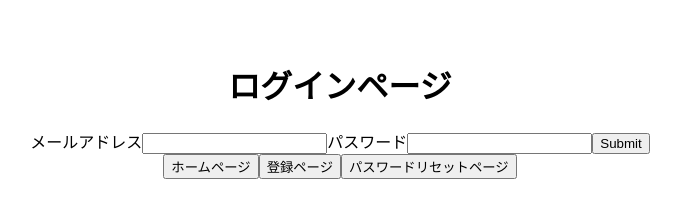
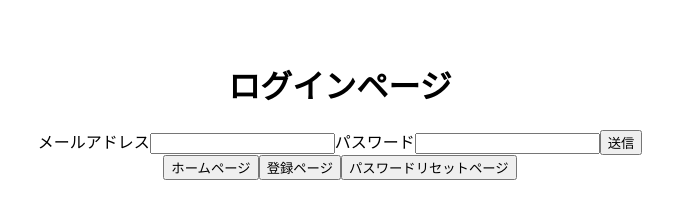
Before and after one commit to ryuji55/priority-in-life, a React (Vite) app in the folder frontend/: page /login in a window 1280 px wide. Shown: the top 220 px of the page, without its empty margins (300-981 px from the left). Built offline with nearby package versions, Linux system fonts and the light colour scheme.

Commit message:
frontendログイン周りの修正

```diff
--- a/frontend/src/common/components/login/index.tsx
+++ b/frontend/src/common/components/login/index.tsx
@@ -25,11 +25,15 @@ export const LoginPage: FC = () => {
       <p>{error}</p>
       <h1>ログインページ</h1>
       <form onSubmit={handleSubmit(onSubmit)}>
-        <label>メールアドレス</label>
-        <input {...register("email")} />
-        <label>パスワード</label>
-        <input {...register("password")} />
-        <input type="submit" />
+        <label>
+          メールアドレス
+          <input {...register("email")} />
+        </label>
+        <label>
+          パスワード
+          <input {...register("password")} />
+        </label>
+        <button type="submit">送信</button>
       </form>
       <button onClick={goToHomePage}>ホームページ</button>
       <button onClick={goToRegisterPage}>登録ページ</button>
```
